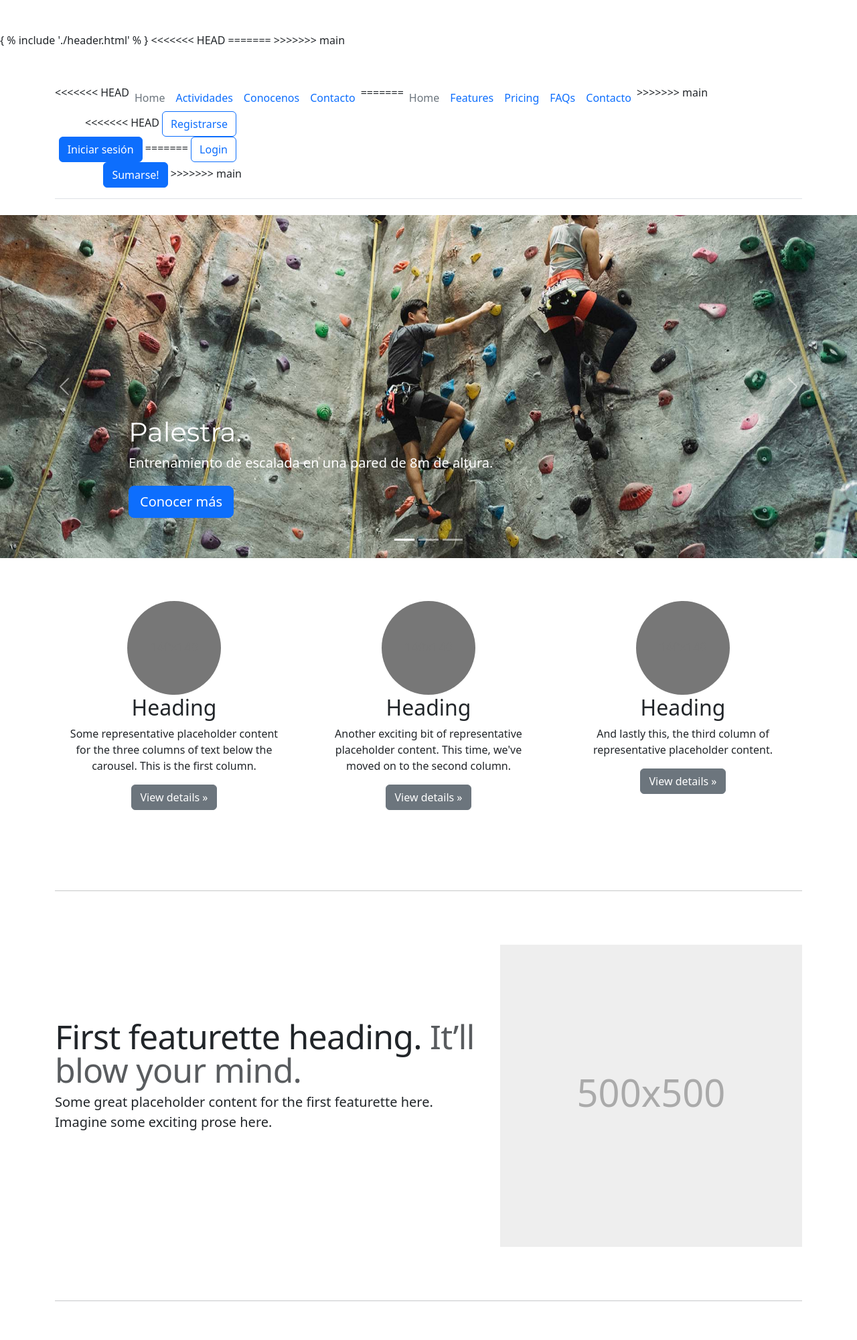
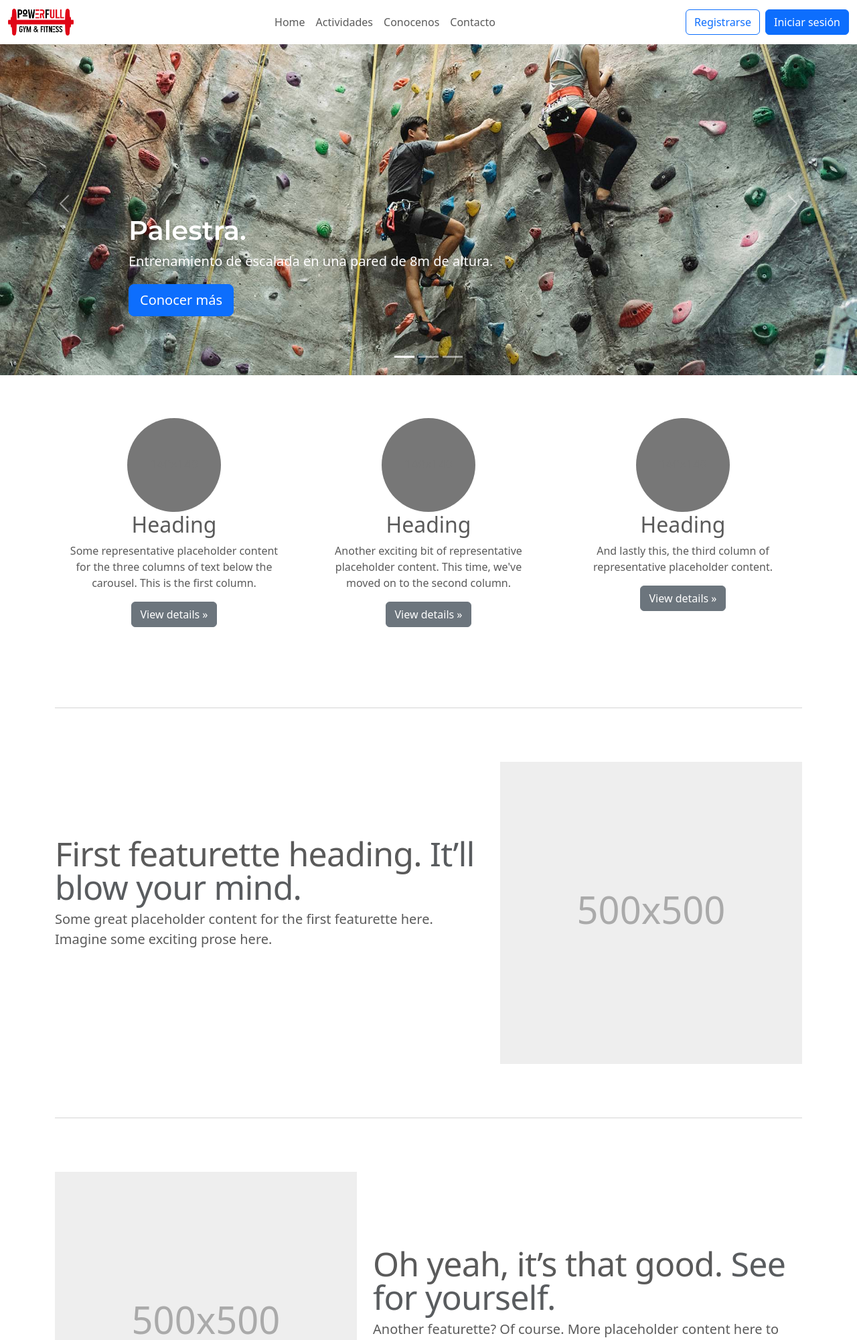
Before and after one commit to ma-herrera/PIG.16.23318, a Django app: page / in a window 1280 px wide. Shown: the top 2000 px of the page at 67% size. Run offline with Django 3.2, Linux system fonts and the light colour scheme.

Commit message:
se modifica header y base con los datos de la rama main, se incluye link de contacto en header, se corrige ventanas en español.

```diff
--- a/templates/gym/base.html
+++ b/templates/gym/base.html
@@ -4,7 +4,8 @@
     <meta charset="UTF-8">
     <meta http-equiv="X-UA-Compatible" content="IE=edge">
     <meta name="viewport" content="width=device-width, initial-scale=1.0">
-    { % include './header.html' % }
+
+    <link href="https://cdn.jsdelivr.net/npm/bootstrap@5.3.0-alpha3/dist/css/bootstrap.min.css" rel="stylesheet" integrity="sha384-KK94CHFLLe+nY2dmCWGMq91rCGa5gtU4mk92HdvYe+M/SXH301p5ILy+dN9+nJOZ" crossorigin="anonymous">
 
     <title>{% block title %}Gym{% endblock title %}</title>
 
@@ -34,7 +35,9 @@
 
     <script src="https://cdn.jsdelivr.net/npm/bootstrap@5.3.0-alpha3/dist/js/bootstrap.bundle.min.js" integrity="sha384-ENjdO4Dr2bkBIFxQpeoTz1HIcje39Wm4jDKdf19U8gI4ddQ3GYNS7NTKfAdVQSZe" crossorigin="anonymous"></script>
 
-    { % include './footer.html' % }
+
+    {% block footerContent %}
+        {% include './footer.html' %}
+    {% endblock footerContent %}
 </body>
-
 </html>
--- a/templates/gym/header.html
+++ b/templates/gym/header.html
@@ -1,44 +1,36 @@
-<<<<<<< HEAD
-=======
 
-<link href="https://cdn.jsdelivr.net/npm/bootstrap@5.3.0-alpha3/dist/css/bootstrap.min.css" rel="stylesheet" integrity="sha384-KK94CHFLLe+nY2dmCWGMq91rCGa5gtU4mk92HdvYe+M/SXH301p5ILy+dN9+nJOZ" crossorigin="anonymous">
+<header >
+  <nav class="navbar navbar-expand-md fixed-top bg-white">
+    <div class="container-fluid">
+
+      <a class="navbar-brand d-flex flex-column" href="{% url 'home' %}">
+        {% load static %}
+        <img src="{% static '/img/powerfullGymLogo-RedAndBlack-Full.png'%}" height="40px" width="auto" alt="Logo de Powerful Team">
+      </a>
 
 
->>>>>>> main
-<div class="container">
-    <header class="d-flex flex-wrap align-items-center justify-content-center justify-content-md-between py-3 mb-4 border-bottom">
-      <div class="col-md-3 mb-2 mb-md-0">
-        <a href="/" class="d-inline-flex link-body-emphasis text-decoration-none">
-          <svg class="bi" width="40" height="32" role="img" aria-label="Bootstrap"><use xlink:href="#bootstrap"/></svg>
-        </a>
-      </div>
-
-      <ul class="nav col-12 col-md-auto mb-2 justify-content-center mb-md-0">
-<<<<<<< HEAD
-        <li><a href= "#" class="nav-link px-2 link-secondary">Home</a></li>
-        <li><a href="#" class="nav-link px-2">Actividades</a></li>
-        <li><a href="#" class="nav-link px-2">Conocenos</a></li>
-        <li><a href="#" class="nav-link px-2">Contacto</a></li>
-=======
-        <li><a href="{% url 'home' %}" class="nav-link px-2 link-secondary">Home</a></li>
-        <li><a href="#" class="nav-link px-2">Features</a></li>
-        <li><a href="#" class="nav-link px-2">Pricing</a></li>
-        <li><a href="#" class="nav-link px-2">FAQs</a></li>
-        <li><a href="{% url 'contacto' %}" class="nav-link px-2">Contacto</a></li>
->>>>>>> main
-      </ul>
-
-
-      <div class="col-md-3 text-end">
-<<<<<<< HEAD
+      <button class="navbar-toggler" type="button" data-bs-toggle="collapse" data-bs-target="#navbarCollapse" aria-controls="navbarCollapse" aria-expanded="false" aria-label="Toggle navigation">
+        <span class="navbar-toggler-icon"></span>
+      </button>
+      <div class="collapse navbar-collapse" id="navbarCollapse">
+        <ul class="navbar-nav me-auto mb-2 mb-md-0 mx-auto">
+          <li class="nav-item">
+            <a class="nav-link" aria-current="page" href="{% url 'home' %}">Home</a>
+          </li>
+          <li class="nav-item">
+            <a class="nav-link" href="#">Actividades</a>
+          </li>
+          <li class="nav-item">
+            <a class="nav-link" href="#" tabindex="-1" aria-disabled="true">Conocenos</a>
+          </li>
+          <li class="nav-item">
+            <a class="nav-link" href= "{% url 'contacto' %}" tabindex="-1" aria-disabled="true">Contacto</a>
+          </li>
+        </ul>
         <button type="button" class="btn btn-outline-primary me-2">Registrarse</button>
         <button type="button" class="btn btn-primary">Iniciar sesión</button>
-=======
-        <button type="button" class="btn btn-outline-primary me-2">Login</button>
-        <button type="button" class="btn btn-primary" data-bs-toggle="modal" data-bs-target="#staticBackdrop">
-          Sumarse!
-        </button>
->>>>>>> main
+
       </div>
-    </header>
-  </div>
+    </div>
+  </nav>
+</header>
```
